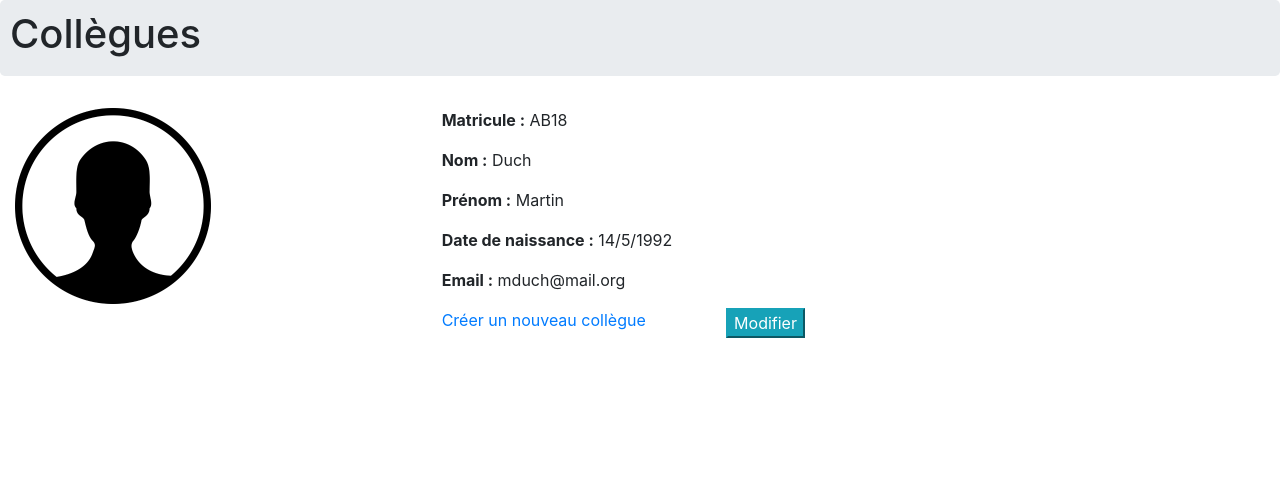
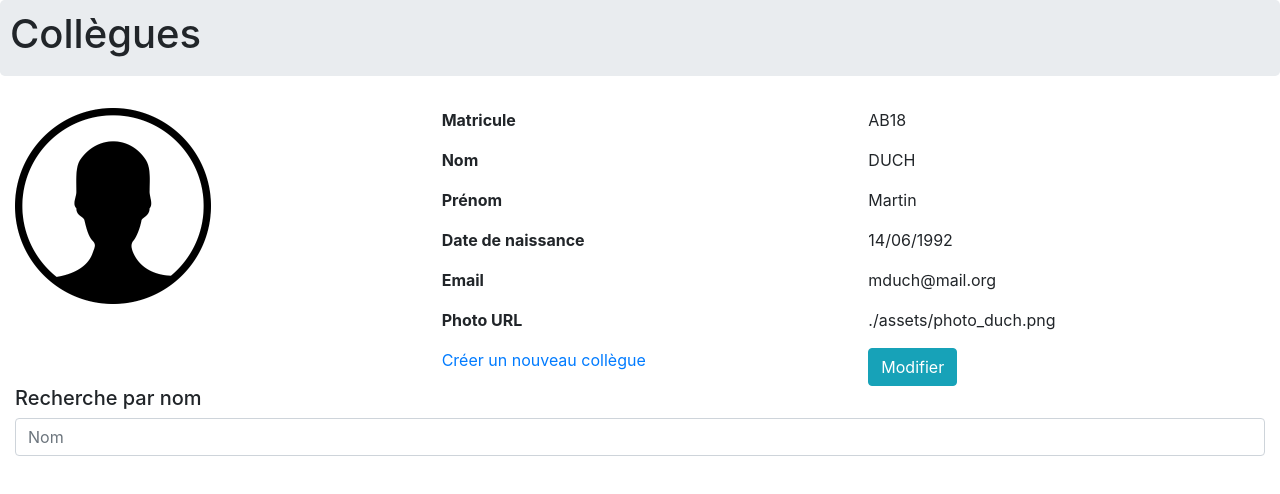
Before and after one commit to JeremD/collegues-front, an Angular app: page / in a window 1280 px wide. Shown: the top 494 px of the page. Built offline with nearby package versions, Linux system fonts and the light colour scheme.

Commit message:
Angular: Composant Modifier

```diff
--- a/src/app/app.component.html
+++ b/src/app/app.component.html
@@ -5,4 +5,5 @@
 <div class="container-fluid">
   <!-- Affichage du collègue -->
   <app-collegue [col]="collegueMock"></app-collegue>
+  <app-recherche-collegue-par-nom></app-recherche-collegue-par-nom>
 </div>
--- a/src/app/app.module.ts
+++ b/src/app/app.module.ts
@@ -3,12 +3,14 @@ import { NgModule } from '@angular/core';
 
 import { AppComponent } from './app.component';
 import { CollegueComponent } from './collegue/collegue.component';
+import { RechercheCollegueParNomComponent } from './recherche-collegue-par-nom/recherche-collegue-par-nom.component';
 
 @NgModule({
   // liste des composants
   declarations: [
     AppComponent,
-    CollegueComponent
+    CollegueComponent,
+    RechercheCollegueParNomComponent
   ],
   // dépendances vers les autres modules
   imports: [
--- a/src/app/collegue/collegue.component.css
+++ b/src/app/collegue/collegue.component.css
@@ -0,0 +1,3 @@
+#labelcol {
+  font-weight: bold;
+}
--- a/src/app/collegue/collegue.component.html
+++ b/src/app/collegue/collegue.component.html
@@ -4,18 +4,72 @@
     <img src={{col.photoUrl}} alt="Photo">
   </div>
   <div class="col-12 col-md-8">
-    <p> <strong>Matricule :</strong> {{col.matricule}}</p>
-    <p> <strong>Nom :</strong> {{col.nom}}</p>
-    <p> <strong>Prénom :</strong> {{col.prenoms}}</p>
-    <p> <strong>Date de naissance :</strong> {{col.dateDeNaissance.getDate() + '/' + col.dateDeNaissance.getMonth() + '/' + col.dateDeNaissance.getFullYear()}}</p>
-    <p> <strong>Email :</strong> {{col.email}}</p>
+    <div class="row">
+      <div class="col" id="labelcol">
+        <p>Matricule</p>
+      </div>
+      <div class="col">
+        <p>{{col.matricule}}</p>
+      </div>
+    </div>
+    <div class="row">
+      <div class="col" id="labelcol">
+        <p>Nom</p>
+      </div>
+      <div class="col">
+        <p>{{col.nom | uppercase}}</p>
+      </div>
+    </div>
+    <div class="row">
+      <div class="col" id="labelcol">
+        <p>Prénom</p>
+      </div>
+      <div class="col">
+        <p>{{col.prenom}}</p>
+      </div>
+    </div>
+    <div class="row">
+      <div class="col" id="labelcol">
+        <p>Date de naissance</p>
+      </div>
+      <div class="col">
+        <p>{{col.dateDeNaissance | date : 'd/MM/y'}}</p>
+      </div>
+    </div>
+    <!-- Email -->
+    <div class="row">
+      <div class="col" id="labelcol">
+        <p>Email</p>
+      </div>
+      <div *ngIf="!switchBtn" class="col">
+        <p>{{col.email}}</p>
+      </div>
+      <div *ngIf="switchBtn" class="col">
+        <input type="text" name="email">
+      </div>
+    </div>
+    <!-- Photo -->
+    <div class="row">
+      <div class="col" id="labelcol">
+        <p>Photo URL </p>
+      </div>
+      <div *ngIf="!switchBtn" class="col">
+        <p>{{col.photoUrl}}</p>
+      </div>
+      <div *ngIf="switchBtn" class="col">
+        <input type="text" name="photo">
+      </div>
+    </div>
+
     <!-- Evènements -->
     <div class="row">
-      <div class="col-md-4">
-        <a href="#" (click)="creer()">Créer un nouveau collègue</a>
+      <div *ngIf="!switchBtn" class="col-6">
+        <a href="#" class="stretched-link" (click)="creer()">Créer un nouveau collègue</a>
       </div>
-      <div class="col-md-8">
-        <button class="btn-info" (click)="modifier()">Modifier</button>
+      <!-- Masquer bouton modifier / Afficher bouton valider / -->
+      <div class="col-6">
+        <button *ngIf="!switchBtn" class="btn btn-info" (click)="modifier()">Modifier</button>
+        <button *ngIf="switchBtn" class="btn btn-success" (click)="valider()">Valider</button>
       </div>
     </div>
   </div>
--- a/src/app/collegue/collegue.component.ts
+++ b/src/app/collegue/collegue.component.ts
@@ -13,6 +13,9 @@ export class CollegueComponent implements OnInit {
   @Input()
   col: Collegue;
 
+  // Switch button
+  switchBtn = false;
+
   ngOnInit(): void {
   }
 
@@ -23,7 +26,13 @@ export class CollegueComponent implements OnInit {
 
   // Modifier un collègue
   modifier(): void {
+    this.switchBtn = true;
     console.log('Modification du collègue');
   }
 
+  // Valider
+  valider(): void {
+    this.switchBtn = false;
+  }
+
 }
--- a/src/app/models/Collegue.ts
+++ b/src/app/models/Collegue.ts
@@ -1,8 +1,9 @@
+/**Collègue */
 export class Collegue {
   constructor(
     private _matricule: string,
     private _nom: string,
-    private _prenoms: string,
+    private _prenom: string,
     private _email: string,
     private _dateDeNaissance: Date,
     private _photoUrl: string) {
@@ -16,8 +17,8 @@ export class Collegue {
     return this._nom;
   }
 
-  public get prenoms(): string {
-    return this._prenoms;
+  public get prenom(): string {
+    return this._prenom;
   }
 
   public get email(): string {
--- /dev/null
+++ b/src/app/recherche-collegue-par-nom/recherche-collegue-par-nom.component.html
@@ -0,0 +1,4 @@
+<h5>Recherche par nom</h5>
+
+<input type="text" class="form-control" placeholder="Nom">
+<!-- <button class="btn btn-outline-secondary" (click)="rechercher()">Rechercher</button> -->
--- /dev/null
+++ b/src/app/recherche-collegue-par-nom/recherche-collegue-par-nom.component.ts
@@ -0,0 +1,20 @@
+import { Component, OnInit } from '@angular/core';
+
+@Component({
+  selector: 'app-recherche-collegue-par-nom',
+  templateUrl: './recherche-collegue-par-nom.component.html',
+  styleUrls: ['./recherche-collegue-par-nom.component.css']
+})
+export class RechercheCollegueParNomComponent implements OnInit {
+
+  constructor() { }
+
+  ngOnInit(): void {
+  }
+
+  // Rechercher un client
+/*rechercher(): string {
+
+}*/
+
+}
```
Also changed, not shown: src/app/mock/matricules.mock.ts (added, +7 -0 lines), src/app/recherche-collegue-par-nom/recherche-collegue-par-nom.component.css (added), 1 other file (tests, documents, lock files or other folders).
